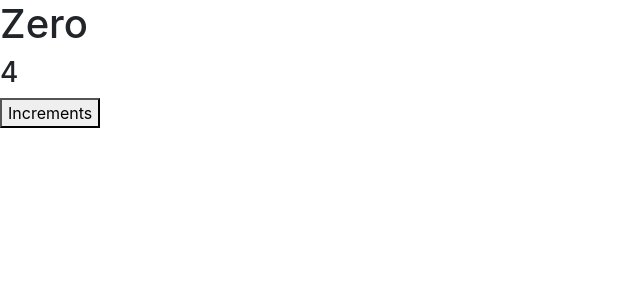
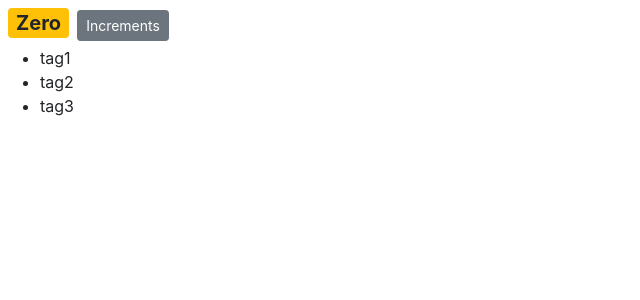
Before and after one commit to amirofy2002/counter-app, a React (Create React App) app: page / in a window 1280 px wide. Shown: the top 300 px of the page, without its empty margins (0-640 px from the left). Built offline with nearby package versions, Linux system fonts and the light colour scheme.

Commit message:
Iterate over element by map function

```diff
--- a/src/components/counter.jsx
+++ b/src/components/counter.jsx
@@ -4,17 +4,36 @@ class Counter extends Component {
     count: 0,
     Address: {
       street: ""
-    }
+    },
+    imgUrl: "http://picsum.photos/200",
+    tags: ["tag1", "tag2", "tag3"]
   };
 
+  styles = {
+    fontSize: 20,
+    fontWeight: "bold"
+  };
   render() {
     return (
       <React.Fragment>
-        <h1> {this.formatCount()} </h1>
-        <h3>{2 + 2} </h3>
-        <button>Increments</button>
+        {/* <img src={this.state.imgUrl} alt="" /> */}
+        <span style={this.styles} className={this.getBadgeClasses()}>
+          {this.formatCount()}
+        </span>
+        <button className="btn btn-secondary btn-sm">Increments</button>
+        <ul>
+          {this.state.tags.map(t => (
+            <li key={t}>{t} </li>
+          ))}
+        </ul>
       </React.Fragment>
     );
+  }
+
+  getBadgeClasses() {
+    let classes = "badge m-2 badge-";
+    classes += this.state.count === 0 ? "warning" : "primary";
+    return classes;
   }
 
   formatCount() {
```
Also changed, not shown: 1 other file (tests, documents, lock files or other folders).
